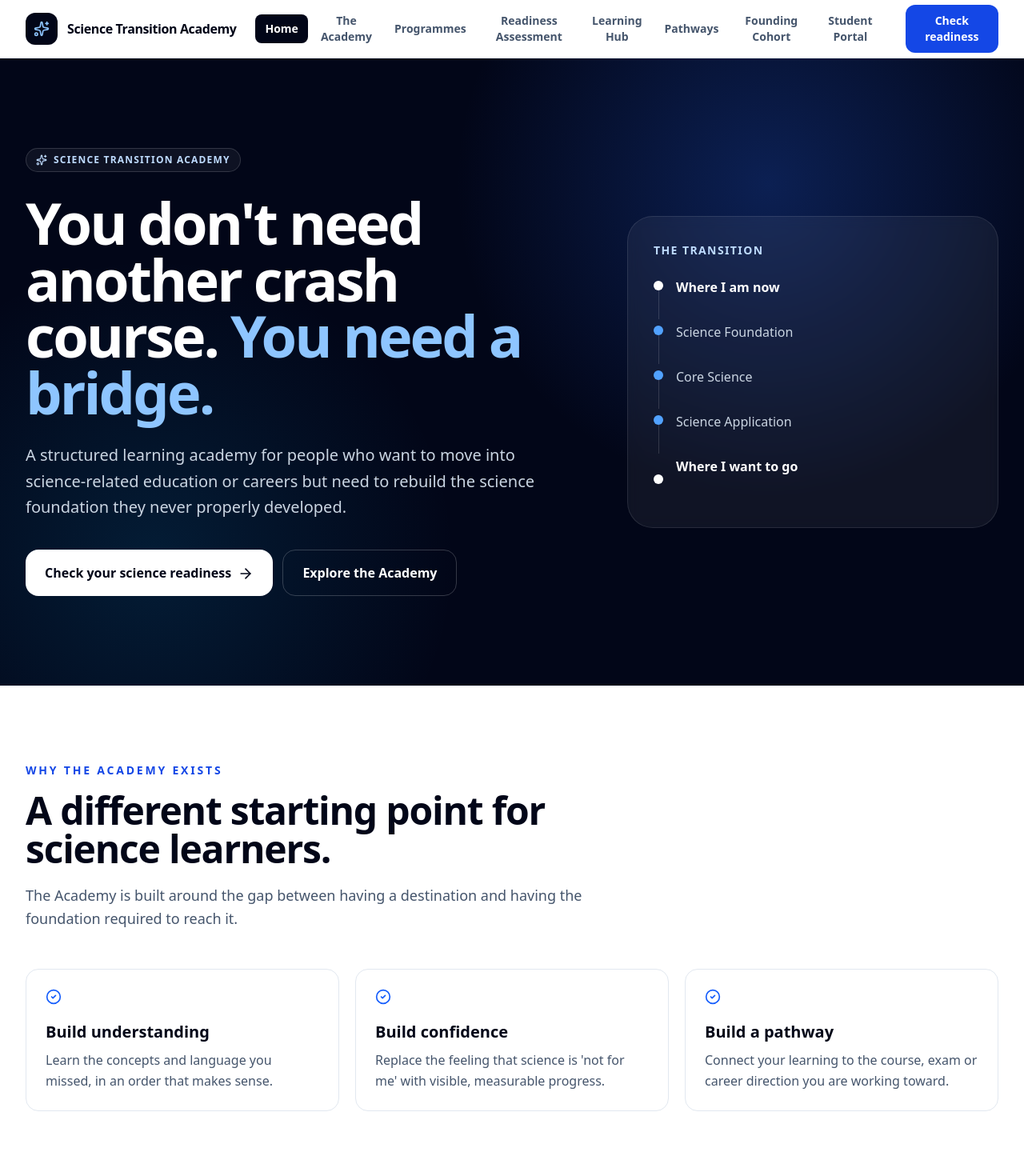
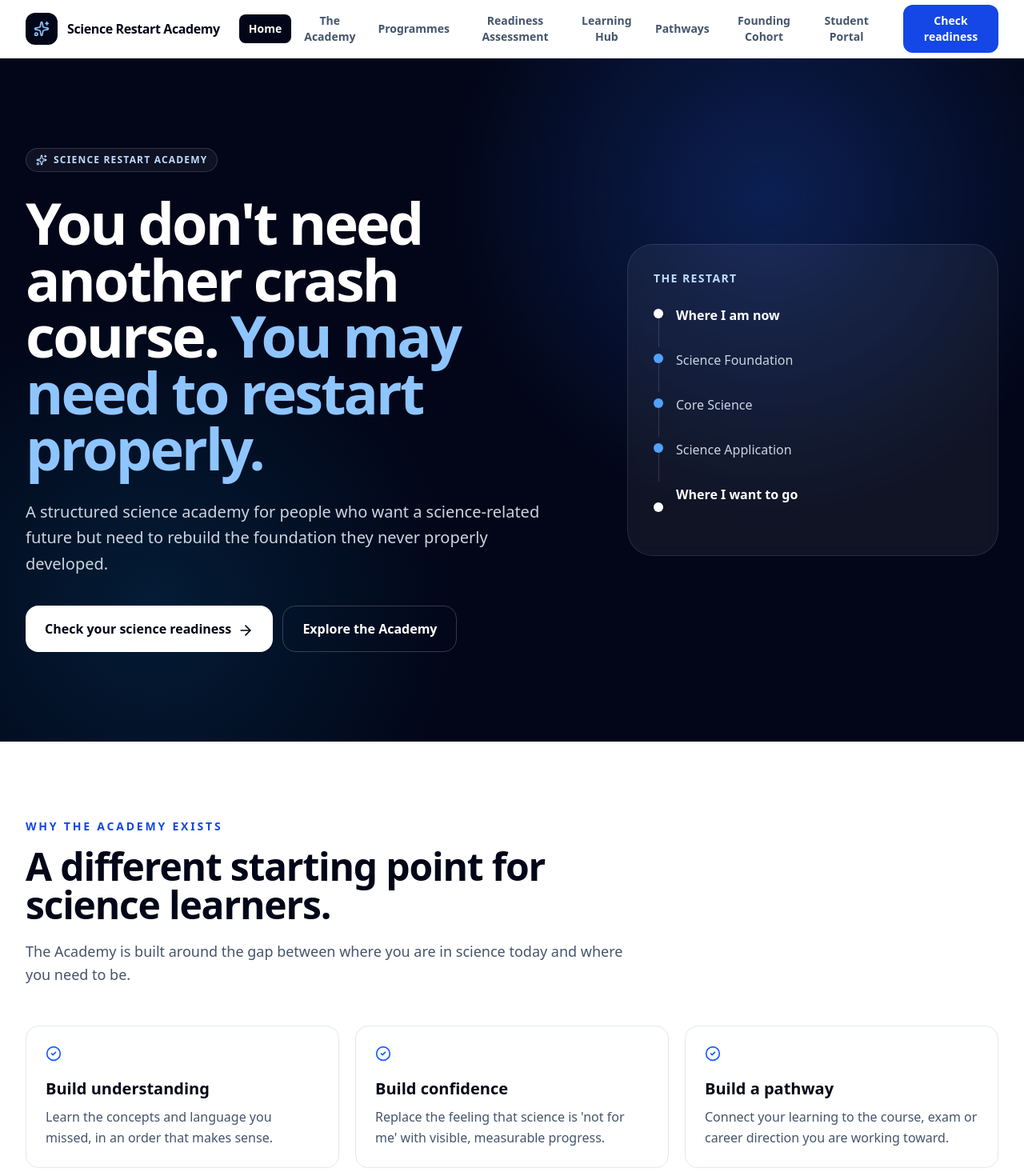
Before and after one commit to Felidonjnr/scienceffix, a React (Vite) app: page / in a window 1280 px wide. Shown: the top 1470 px of the page at 80% size. Built offline with nearby package versions, Linux system fonts and the light colour scheme.

Commit message:
rebrand: launch Science Restart Academy positioning

```diff
--- a/src/components/AcademyHome.tsx
+++ b/src/components/AcademyHome.tsx
@@ -40,7 +40,7 @@ export default function AcademyHome({ section, onNavigate, onStartAssessment, on
   };
 
   const sectionCopy: Record<Exclude<Section, 'home'>, { eyebrow: string; title: string; text: string }> = {
-    academy: { eyebrow: 'THE ACADEMY', title: 'A bridge into science, not another crash course.', text: 'Science Transition Academy helps learners rebuild the foundation they need to enter, understand and progress through science-related education.' },
+    academy: { eyebrow: 'THE ACADEMY', title: 'Start science again. Learn it properly. Move forward.', text: 'Science Restart Academy helps learners rebuild the foundation they need to enter, understand and progress through science-related education.' },
     programmes: { eyebrow: 'PROGRAMMES', title: 'A staged route from rebuilding to readiness.', text: 'The Academy is designed around progression: strengthen the foundation, build core science understanding, apply it, then prepare for the destination ahead.' },
     assessment: { eyebrow: 'SCIENCE READINESS ASSESSMENT', title: 'Know your starting point before you build.', text: 'The readiness assessment is one section of the Academy. It identifies where your current science foundation is strongest, where it needs rebuilding, and what to work on first.' },
     learning: { eyebrow: 'LEARNING HUB', title: 'Resources built for real learning.', text: 'Lessons, explanations, worksheets, practice and revision resources will live here as the Academy learning library grows.' },
@@ -111,17 +111,17 @@ export default function AcademyHome({ section, onNavigate, onStartAssessment, on
           <div className="relative max-w-7xl mx-auto px-5 sm:px-8 py-20 md:py-28 grid lg:grid-cols-[1.2fr_.8fr] gap-14 items-center">
             <motion.div initial={{ opacity: 0, y: 20 }} animate={{ opacity: 1, y: 0 }}>
               <div className="inline-flex items-center gap-2 px-3 py-1.5 rounded-full border border-white/15 bg-white/5 text-blue-200 text-xs font-bold tracking-widest uppercase mb-7">
-                <Sparkles className="w-3.5 h-3.5" /> Science Transition Academy
+                <Sparkles className="w-3.5 h-3.5" /> Science Restart Academy
               </div>
-              <h1 className="text-5xl md:text-7xl font-black tracking-[-0.04em] leading-[.98] max-w-4xl">You don't need another crash course. <span className="text-blue-300">You need a bridge.</span></h1>
-              <p className="mt-7 text-lg md:text-xl text-slate-300 leading-relaxed max-w-2xl">A structured learning academy for people who want to move into science-related education or careers but need to rebuild the science foundation they never properly developed.</p>
+              <h1 className="text-5xl md:text-7xl font-black tracking-[-0.04em] leading-[.98] max-w-4xl">You don't need another crash course. <span className="text-blue-300">You may need to restart properly.</span></h1>
+              <p className="mt-7 text-lg md:text-xl text-slate-300 leading-relaxed max-w-2xl">A structured science academy for people who want a science-related future but need to rebuild the foundation they never properly developed.</p>
               <div className="flex flex-wrap gap-3 mt-9">
                 <button onClick={() => go('assessment')} className="px-6 py-4 rounded-2xl bg-white text-slate-950 font-black hover:bg-blue-50 transition">Check your science readiness <ArrowRight className="inline w-5 h-5 ml-1" /></button>
                 <button onClick={() => go('programmes')} className="px-6 py-4 rounded-2xl border border-white/20 font-bold hover:bg-white/10 transition">Explore the Academy</button>
               </div>
             </motion.div>
             <div className="rounded-[2rem] border border-white/10 bg-white/[.06] backdrop-blur p-7 md:p-8">
-              <p className="text-sm font-bold text-blue-200 uppercase tracking-widest mb-6">The transition</p>
+              <p className="text-sm font-bold text-blue-200 uppercase tracking-widest mb-6">The restart</p>
               {['Where I am now', 'Science Foundation', 'Core Science', 'Science Application', 'Where I want to go'].map((label, i) => (
                 <div key={label} className="flex items-center gap-4">
                   <div className="flex flex-col items-center">
@@ -139,7 +139,7 @@ export default function AcademyHome({ section, onNavigate, onStartAssessment, on
           <div className="max-w-3xl mb-12">
             <p className="text-sm font-black tracking-[0.2em] text-blue-700 mb-4">WHY THE ACADEMY EXISTS</p>
             <h2 className="text-4xl md:text-5xl font-black tracking-tight">A different starting point for science learners.</h2>
-            <p className="mt-5 text-lg text-slate-600 leading-relaxed">The Academy is built around the gap between having a destination and having the foundation required to reach it.</p>
+            <p className="mt-5 text-lg text-slate-600 leading-relaxed">The Academy is built around the gap between where you are in science today and where you need to be.</p>
           </div>
           <div className="grid md:grid-cols-3 gap-5">
             <InfoCard title="Build understanding" text="Learn the concepts and language you missed, in an order that makes sense." />
@@ -151,7 +151,7 @@ export default function AcademyHome({ section, onNavigate, onStartAssessment, on
         <section className="bg-slate-50 border-y border-slate-100">
           <div className="max-w-7xl mx-auto px-5 sm:px-8 py-20 md:py-24">
             <div className="flex flex-col md:flex-row md:items-end justify-between gap-6 mb-12">
-              <div><p className="text-sm font-black tracking-[0.2em] text-blue-700 mb-4">THE LEARNING JOURNEY</p><h2 className="text-4xl md:text-5xl font-black tracking-tight">Four stages. One transition.</h2></div>
+              <div><p className="text-sm font-black tracking-[0.2em] text-blue-700 mb-4">THE LEARNING JOURNEY</p><h2 className="text-4xl md:text-5xl font-black tracking-tight">Four stages. One restart.</h2></div>
               <button onClick={() => go('programmes')} className="font-bold text-blue-700">View programmes <ChevronRight className="inline w-4 h-4" /></button>
             </div>
             <div className="grid md:grid-cols-2 lg:grid-cols-4 gap-5">{programmes.map((item) => <ProgrammeCard key={item.title} {...item} />)}</div>
@@ -165,7 +165,7 @@ export default function AcademyHome({ section, onNavigate, onStartAssessment, on
           </div>
         </section>
       </main>
-      <footer className="border-t border-slate-100"><div className="max-w-7xl mx-auto px-5 sm:px-8 py-10 flex flex-col md:flex-row justify-between gap-4 text-sm text-slate-500"><span className="font-black text-slate-900">Science Transition Academy</span><span>Build the foundation. Make the transition. Keep moving.</span></div></footer>
+      <footer className="border-t border-slate-100"><div className="max-w-7xl mx-auto px-5 sm:px-8 py-10 flex flex-col md:flex-row justify-between gap-4 text-sm text-slate-500"><span className="font-black text-slate-900">Science Restart Academy</span><span>Build the foundation. Make the transition. Keep moving.</span></div></footer>
     </div>
   );
 }
@@ -176,7 +176,7 @@ function Header({ section, onNavigate, mobileOpen, setMobileOpen }: { section: S
       <div className="max-w-7xl mx-auto px-5 sm:px-8 h-18 min-h-[72px] flex items-center justify-between gap-6">
         <button onClick={() => onNavigate('home')} className="flex items-center gap-3 shrink-0 text-left">
           <div className="w-10 h-10 rounded-xl bg-slate-950 flex items-center justify-center"><Sparkles className="w-5 h-5 text-blue-300" /></div>
-          <span className="font-black tracking-tight hidden sm:block">Science Transition Academy</span>
+          <span className="font-black tracking-tight hidden sm:block">Science Restart Academy</span>
         </button>
         <nav className="hidden xl:flex items-center gap-1">
           {navItems.map((item) => <button key={item.id} onClick={() => onNavigate(item.id)} className={`px-3 py-2 rounded-lg text-sm font-bold transition ${section === item.id ? 'bg-slate-950 text-white' : 'text-slate-600 hover:bg-slate-100 hover:text-slate-950'}`}>{item.label}</button>)}
```
